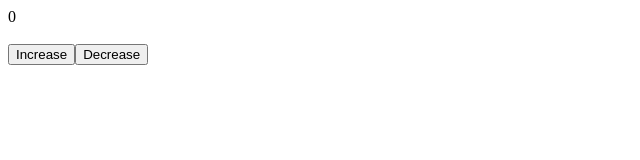
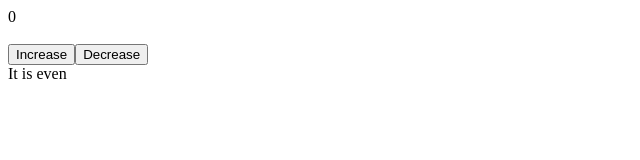
Before and after one commit to Tridib11/Cohort, a React (Vite) app in the folder week-7/context-ap1-testing/: page / in a window 1280 px wide. Shown: the top 160 px of the page, without its empty margins (0-640 px from the left). Built offline with nearby package versions, Linux system fonts and the light colour scheme.

Commit message:
chore: Update AppUsingAtom to use Recoil for state management

```diff
--- a/week-7/context-ap1-testing/src/AppUsingAtom.jsx
+++ b/week-7/context-ap1-testing/src/AppUsingAtom.jsx
@@ -1,4 +1,4 @@
-import { RecoilRoot, useRecoilState, useRecoilValue } from 'recoil'
+import { RecoilRoot, useRecoilState, useRecoilValue, useSetRecoilState } from 'recoil'
 import  countAtom  from './store/atoms/countAtom'
 
 function AppUsingAtom() {
@@ -16,7 +16,17 @@ function Count(){
     <RecoilRoot>
       <CountRender/>
       <Buttons/>
+      <EvenHandler/>
     </RecoilRoot>
+  </div>
+}
+
+
+function EvenHandler(){
+
+  const count=useRecoilValue(countAtom)
+  return <div>
+    {count%2==0? "It is even":"It is odd"}
   </div>
 }
 
@@ -28,15 +38,16 @@ function CountRender(){
 }
 
 function Buttons(){
-  const [count,setCount]=useRecoilState(countAtom)
+  // const [count,setCount]=useRecoilState(countAtom)
+  const setCount=useSetRecoilState(countAtom)
   return <div>
     <br />
     <button onClick={()=>{
-      setCount(count+1)
+      setCount(count=>count+1)
     }}>Increase</button>
 
     <button onClick={()=>{
-      setCount(count-1)
+      setCount(count=>count-1)
     }}>Decrease</button>
   </div>
 }
```
